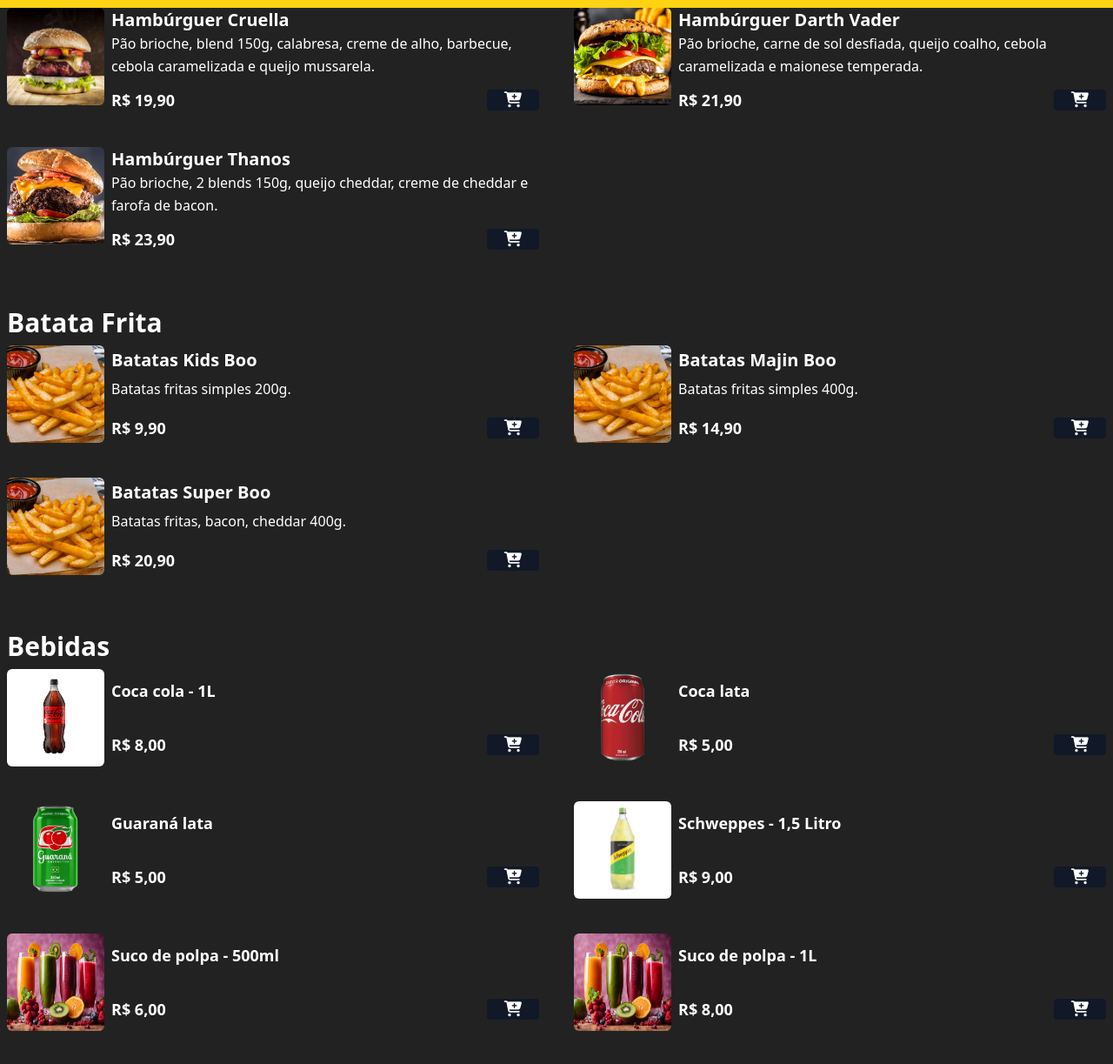
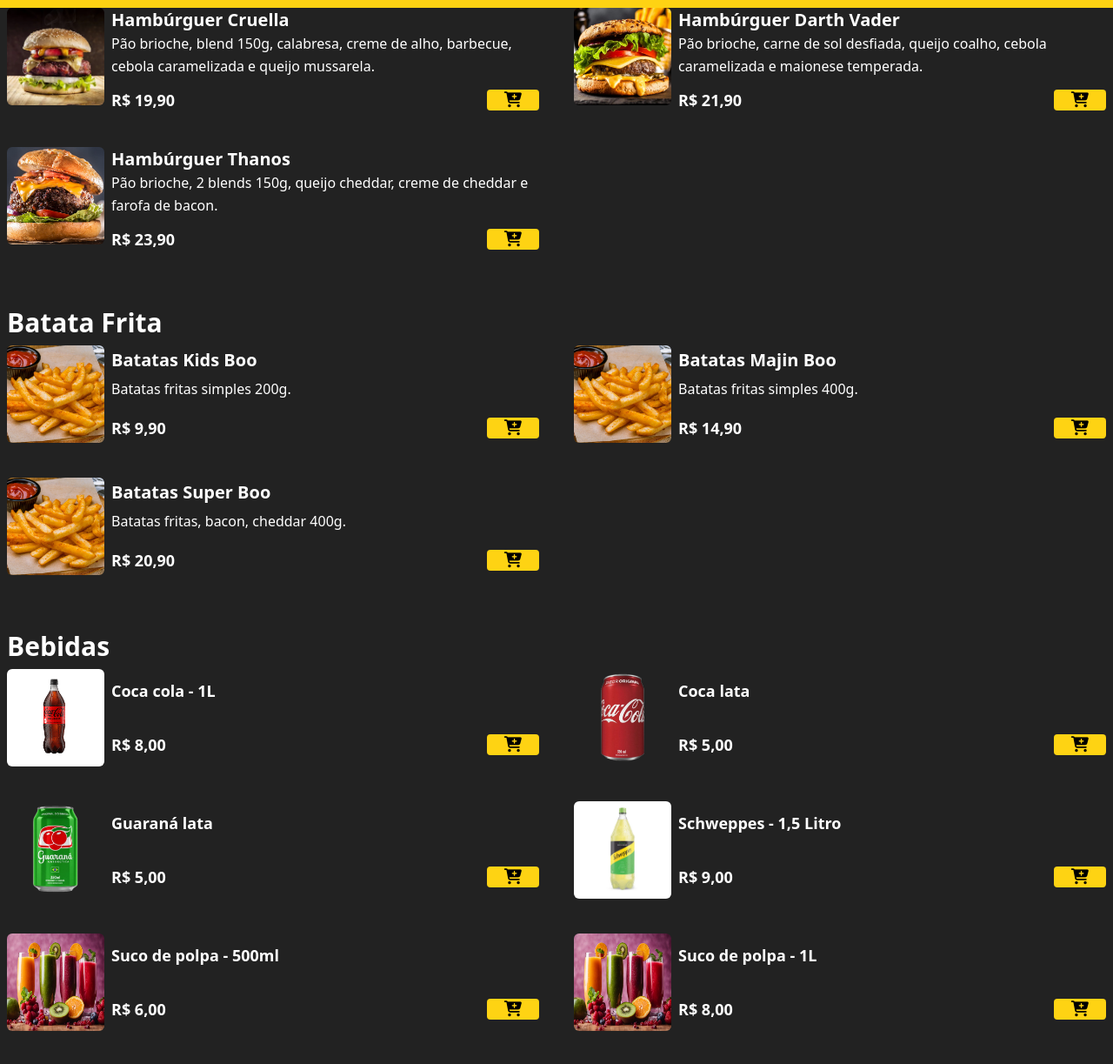
Before and after one commit to carlosrenandev/Hamburgueria, a website: page index.html in a window 1280 px wide. Shown: the part 791-2014 px from the top of the page at 87% size. Drawn offline with nearby package versions, Linux system fonts and the light colour scheme; files whose address does not match are found by name.

Commit message:
corrigindo erros

```diff
--- a/index.html
+++ b/index.html
@@ -50,9 +50,9 @@
 
           <div class="flex items-center justify-between mt-3">
             <p class="font-bold text-lg text-white">R$ 13,90</p>
-            <button class="bg-gray-900 px-5 rounded add-to-cart-btn" title="adicionar ao carrinho"
+            <button class="bg-[#fed313] px-5 rounded add-to-cart-btn" title="adicionar ao carrinho"
               data-name="Hambúrguer Gru" data-price="13.90">
-              <i class="fa fa-cart-plus text-lg text-white"></i>
+              <i class="fa fa-cart-plus text-lg text-blue"></i>
             </button>
           </div>
         </div>
@@ -70,9 +70,9 @@
 
           <div class="flex items-center justify-between mt-3">
             <p class="font-bold text-lg text-white">R$ 15,90</p>
-            <button class="bg-gray-900 px-5 rounded add-to-cart-btn" title="adicionar ao carrinho"
+            <button class="bg-[#fed313] px-5 rounded add-to-cart-btn" title="adicionar ao carrinho"
               data-name="Hambúrguer Coringa" data-price="15.90">
-              <i class="fa fa-cart-plus text-lg text-white"></i>
+              <i class="fa fa-cart-plus text-lg text-blue"></i>
             </button>
           </div>
         </div>
@@ -91,9 +91,9 @@
 
           <div class="flex items-center justify-between mt-3">
             <p class="font-bold text-lg text-white">R$ 17,90</p>
-            <button class="bg-gray-900 px-5 rounded add-to-cart-btn" title="adicionar ao carrinho"
+            <button class="bg-[#fed313] px-5 rounded add-to-cart-btn" title="adicionar ao carrinho"
               data-name="Hambúrguer Malévola" data-price="17.90">
-              <i class="fa fa-cart-plus text-lg text-white"></i>
+              <i class="fa fa-cart-plus text-lg text-blue"></i>
             </button>
           </div>
         </div>
@@ -111,9 +111,9 @@
 
           <div class="flex items-center justify-between mt-3">
             <p class="font-bold text-lg text-white">R$ 17,90</p>
-            <button class="bg-gray-900 px-5 rounded add-to-cart-btn" title="adicionar ao carrinho"
+            <button class="bg-[#fed313] px-5 rounded add-to-cart-btn" title="adicionar ao carrinho"
               data-name="Hambúrguer Voldemort" data-price="17.90">
-              <i class="fa fa-cart-plus text-lg text-white"></i>
+              <i class="fa fa-cart-plus text-lg text-blue"></i>
             </button>
           </div>
         </div>
@@ -131,9 +131,9 @@
 
           <div class="flex items-center justify-between mt-3">
             <p class="font-bold text-lg text-white">R$ 19,90</p>
-            <button class="bg-gray-900 px-5 rounded add-to-cart-btn" title="adicionar ao carrinho"
+            <button class="bg-[#fed313] px-5 rounded add-to-cart-btn" title="adicionar ao carrinho"
               data-name="Hambúrguer Cruella" data-price="19.90">
-              <i class="fa fa-cart-plus text-lg text-white"></i>
+              <i class="fa fa-cart-plus text-lg text-blue"></i>
             </button>
           </div>
         </div>
@@ -151,9 +151,9 @@
 
           <div class="flex items-center justify-between mt-3">
             <p class="font-bold text-lg text-white">R$ 21,90</p>
-            <button class="bg-gray-900 px-5 rounded add-to-cart-btn" title="adicionar ao carrinho"
+            <button class="bg-[#fed313] px-5 rounded add-to-cart-btn" title="adicionar ao carrinho"
               data-name="Hambúrguer Darth Vader" data-price="21.90">
-              <i class="fa fa-cart-plus text-lg text-white"></i>
+              <i class="fa fa-cart-plus text-lg text-blue"></i>
             </button>
           </div>
         </div>
@@ -171,9 +171,9 @@
 
           <div class="flex items-center justify-between mt-3">
             <p class="font-bold text-lg text-white">R$ 23,90</p>
-            <button class="bg-gray-900 px-5 rounded add-to-cart-btn" title="adicionar ao carrinho"
+            <button class="bg-[#fed313] px-5 rounded add-to-cart-btn" title="adicionar ao carrinho"
               data-name="Hambúrguer Thanos" data-price="23.90">
-              <i class="fa fa-cart-plus text-lg text-white"></i>
+              <i class="fa fa-cart-plus text-lg text-blue"></i>
             </button>
           </div>
         </div>
@@ -195,9 +195,9 @@
 
           <div class="flex items-center justify-between mt-3">
             <p class="font-bold text-lg text-white">R$ 9,90</p>
-            <button class="bg-gray-900 px-5 rounded add-to-cart-btn ml-2" title="adicionar ao carrinho"
+            <button class="bg-[#fed313] px-5 rounded add-to-cart-btn ml-2" title="adicionar ao carrinho"
               data-name="Batatas Kids Boo" data-price="9.90">
-              <i class="fa fa-cart-plus text-lg text-white"></i>
+              <i class="fa fa-cart-plus text-lg text-blue"></i>
             </button>
           </div>
         </div>
@@ -213,9 +213,9 @@
 
           <div class="flex items-center justify-between mt-3">
             <p class="font-bold text-lg text-white">R$ 14,90</p>
-            <button class="bg-gray-900 px-5 rounded add-to-cart-btn ml-2" title="adicionar ao carrinho"
+            <button class="bg-[#fed313] px-5 rounded add-to-cart-btn ml-2" title="adicionar ao carrinho"
               data-name="Batatas Majin Boo" data-price="14.90">
-              <i class="fa fa-cart-plus text-lg text-white"></i>
+              <i class="fa fa-cart-plus text-lg text-blue"></i>
             </button>
           </div>
         </div>
@@ -231,9 +231,9 @@
 
           <div class="flex items-center justify-between mt-3">
             <p class="font-bold text-lg text-white">R$ 20,90</p>
-            <button class="bg-gray-900 px-5 rounded add-to-cart-btn ml-2" title="adicionar ao carrinho"
+            <button class="bg-[#fed313] px-5 rounded add-to-cart-btn ml-2" title="adicionar ao carrinho"
               data-name="Batatas Super Boo" data-price="20.90">
-              <i class="fa fa-cart-plus text-lg text-white"></i>
+              <i class="fa fa-cart-plus text-lg text-blue"></i>
             </button>
           </div>
         </div>
@@ -254,9 +254,9 @@
 
           <div class="flex items-center justify-between mt-3">
             <p class="font-bold text-lg text-white">R$ 8,00</p>
-            <button class="bg-gray-900 px-5 rounded add-to-cart-btn ml-2" title="adicionar ao carrinho"
+            <button class="bg-[#fed313] px-5 rounded add-to-cart-btn ml-2" title="adicionar ao carrinho"
               data-name="Coca cola - 1L" data-price="8">
-              <i class="fa fa-cart-plus text-lg text-white"></i>
+              <i class="fa fa-cart-plus text-lg text-blue"></i>
             </button>
           </div>
         </div>
@@ -271,9 +271,9 @@
 
           <div class="flex items-center justify-between mt-3">
             <p class="font-bold text-lg text-white">R$ 5,00</p>
-            <button class="bg-gray-900 px-5 rounded add-to-cart-btn ml-2" title="adicionar ao carrinho"
+            <button class="bg-[#fed313] px-5 rounded add-to-cart-btn ml-2" title="adicionar ao carrinho"
               data-name="Coca lata" data-price="5">
-              <i class="fa fa-cart-plus text-lg text-white"></i>
+              <i class="fa fa-cart-plus text-lg text-blue"></i>
             </button>
           </div>
         </div>
@@ -288,9 +288,9 @@
 
           <div class="flex items-center justify-between mt-3">
             <p class="font-bold text-lg text-white">R$ 5,00</p>
-            <button class="bg-gray-900 px-5 rounded add-to-cart-btn ml-2" title="adicionar ao carrinho"
+            <button class="bg-[#fed313] px-5 rounded add-to-cart-btn ml-2" title="adicionar ao carrinho"
               data-name="Guaraná lata" data-price="5">
-              <i class="fa fa-cart-plus text-lg text-white"></i>
+              <i class="fa fa-cart-plus text-lg text-blue"></i>
             </button>
           </div>
         </div>
@@ -305,9 +305,9 @@
 
           <div class="flex items-center justify-between mt-3">
             <p class="font-bold text-lg text-white">R$ 9,00</p>
-            <button class="bg-gray-900 px-5 rounded add-to-cart-btn ml-2" title="adicionar ao carrinho"
+            <button class="bg-[#fed313] px-5 rounded add-to-cart-btn ml-2" title="adicionar ao carrinho"
               data-name="Schweppes - 1,5 Litro" data-price="9">
-              <i class="fa fa-cart-plus text-lg text-white"></i>
+              <i class="fa fa-cart-plus text-lg text-blue"></i>
             </button>
           </div>
         </div>
@@ -322,9 +322,9 @@
 
           <div class="flex items-center justify-between mt-3">
             <p class="font-bold text-lg text-white">R$ 6,00</p>
-            <button class="bg-gray-900 px-5 rounded add-to-cart-btn ml-2" title="adicionar ao carrinho"
+            <button class="bg-[#fed313] px-5 rounded add-to-cart-btn ml-2" title="adicionar ao carrinho"
               data-name="Suco de polpa - 500ml" data-price="6">
-              <i class="fa fa-cart-plus text-lg text-white"></i>
+              <i class="fa fa-cart-plus text-lg text-blue"></i>
             </button>
           </div>
         </div>
@@ -339,9 +339,9 @@
 
           <div class="flex items-center justify-between mt-3">
             <p class="font-bold text-lg text-white">R$ 8,00</p>
-            <button class="bg-gray-900 px-5 rounded add-to-cart-btn ml-2" title="adicionar ao carrinho"
+            <button class="bg-[#fed313] px-5 rounded add-to-cart-btn ml-2" title="adicionar ao carrinho"
               data-name="Suco de polpa - 1L" data-price="8">
-              <i class="fa fa-cart-plus text-lg text-white"></i>
+              <i class="fa fa-cart-plus text-lg text-blue"></i>
             </button>
           </div>
         </div>
```
